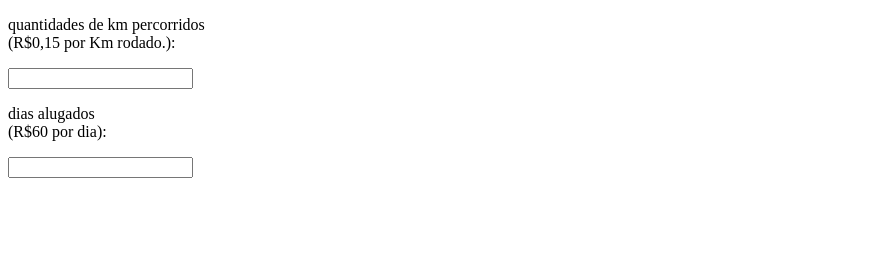
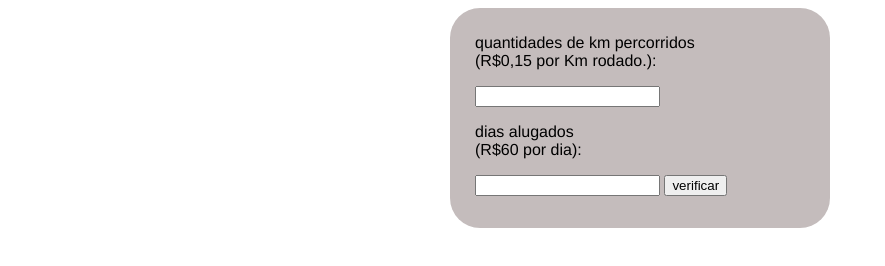
Before and after one commit to edwilsonJunior/treino_javaScript, a plain HTML site: page ex002_js/index.html in a window 1280 px wide. Shown: the whole page, without its empty margins (0-885 px from the left). Drawn offline with Linux system fonts and the light colour scheme.

Commit message:
criando o ex002 e aprimorando o código

```diff
--- a/ex002_js/ex002.js
+++ b/ex002_js/ex002.js
@@ -1,2 +1,29 @@
 /*Escreva um programa que pergunte a quantidade de Km percorridos por um carro alugado e a quantidade de dias pelos quais ele foi alugado. Calcule o preço a pagar, sabendo que o carro custa R$60 por dia e R$0,15 por Km rodado*/
 //window.alert("Escreva um programa que pergunte a quantidade de Km percorridos por um carro alugado e a quantidade de dias pelos quais ele foi alugado. Calcule o preço a pagar, sabendo que o carro custa R$60 por dia e R$0,15 por Km rodado")
+
+
+/*var km = document.getElementById("valor_percorrido")
+var dias = document.getElementById("valor_percorrido")
+function resultado(){
+    let km_res = Number(km.value) * 0.15
+    let dias_res = Number(dias.value) * 60
+    let resultado_final = Number(dias_res) + Number(km_res)
+    alert(`O valor a pagar é ${resultado_final}R$`)
+}*/
+
+//aqui é um resultado perfeito, porém, eu ainda tenho a possibilidade de receber um dos campos vazio, portanto, vou modificar para evitar erros
+
+var km = document.getElementById("valor_percorrido")
+var dias = document.getElementById("valor_percorrido")
+let valor_a_pagar = document.getElementById("valor_a_pagar")
+function resultado(){
+    if(km.value.length == 0  || dias.value.length == 0){
+        alert("error")
+    }else{
+        let km_res = Number(km.value) * 0.15
+        let dias_res = Number(dias.value) * 60
+        let resultado_final = Number(dias_res) + Number(km_res)
+        valor_a_pagar.innerHTML = `o valor a se pagar pelo aluguel é de <strong>R$ ${resultado_final}</strong>`
+    }
+
+}
--- a/ex002_js/index.html
+++ b/ex002_js/index.html
@@ -4,15 +4,28 @@
     <meta charset="UTF-8">
     <meta name="viewport" content="width=device-width, initial-scale=1.0">
     <title>modelo de exercicio</title>
-    <link rel="stylesheet" href="style.css">
+    <style>
+        section{
+            background-color: rgb(196, 188, 188);
+            height: 200px;
+            width: 330px;
+            text-align: left;
+            margin: auto;
+            border-radius: 30px;
+            padding: 10px 25px;
+            font-family: 'Franklin Gothic Medium', 'Arial Narrow', Arial, sans-serif;
+        }
+    </style>
 </head>
 <body>
     <section>
         <p>quantidades de km percorridos <br>(R$0,15 por Km rodado.):</p>
         <input type="number" id="valor_percorrido">
         <p>dias alugados <br> (R$60 por dia):</p>
-        <input type="number" id="dias_alugado">
+        <input type="number" id="valor_percorrido">
+        <button onclick="resultado()">verificar</button>
         <div id="valor_a_pagar"></div>
+
     </section>
 
     <script src="ex002.js"></script>
```
